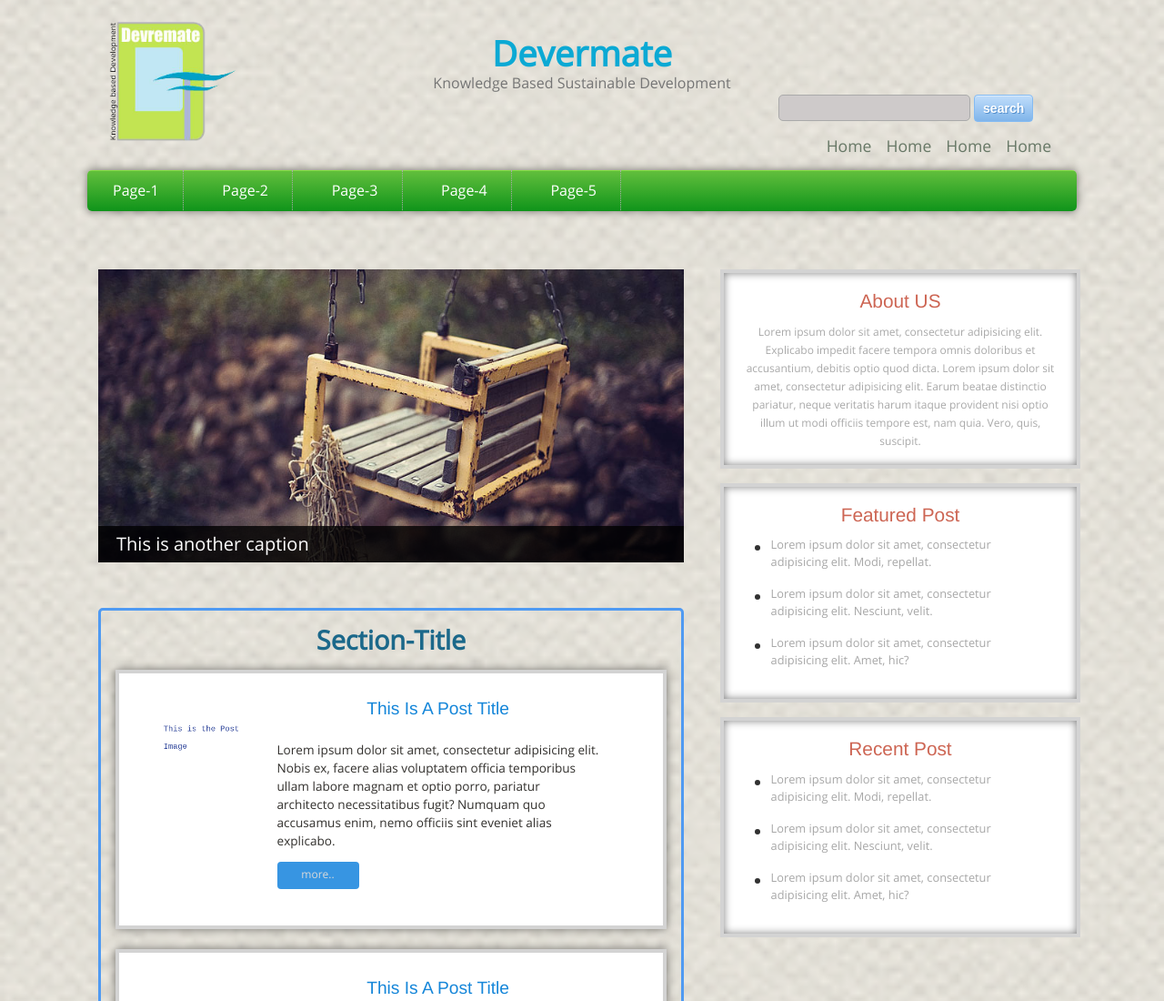
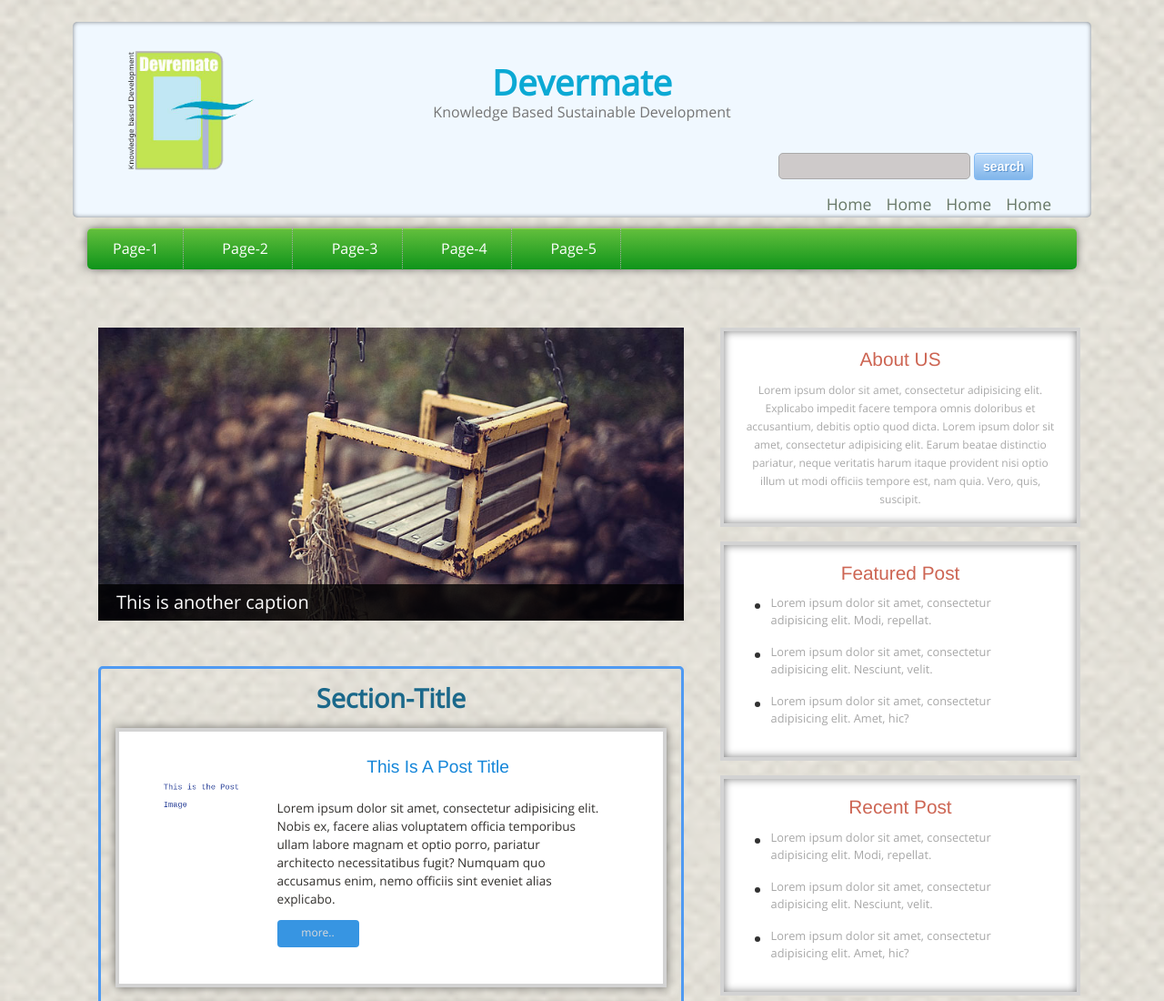
Before and after one commit to jahangir-hossain/blog_sayeed, a plain HTML site: page index.html in a window 1280 px wide. Shown: the top 1100 px of the page at 91% size. Drawn offline with Linux system fonts and the light colour scheme.

Commit message:
header poster added

```diff
--- a/assets/css/style.css
+++ b/assets/css/style.css
@@ -27,6 +27,10 @@ img {
 
 header .main_header {
     margin-top: 1.5em;
+    background-color: aliceblue;
+    padding: 2em;
+    border-radius: 5px;
+    box-shadow: inset 0 0 5px rgba(0,0,0,0.5);
 }
 .section-logo img {
     width: 140px;
```
